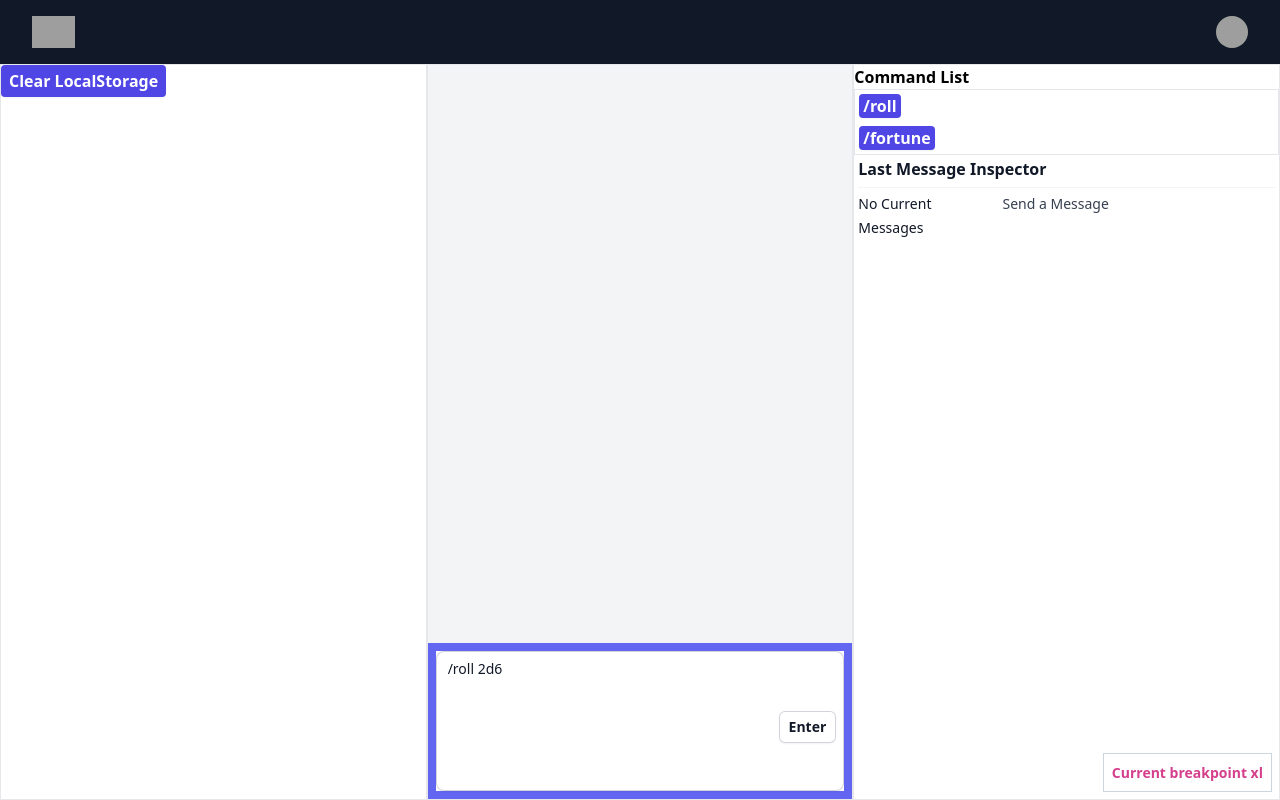
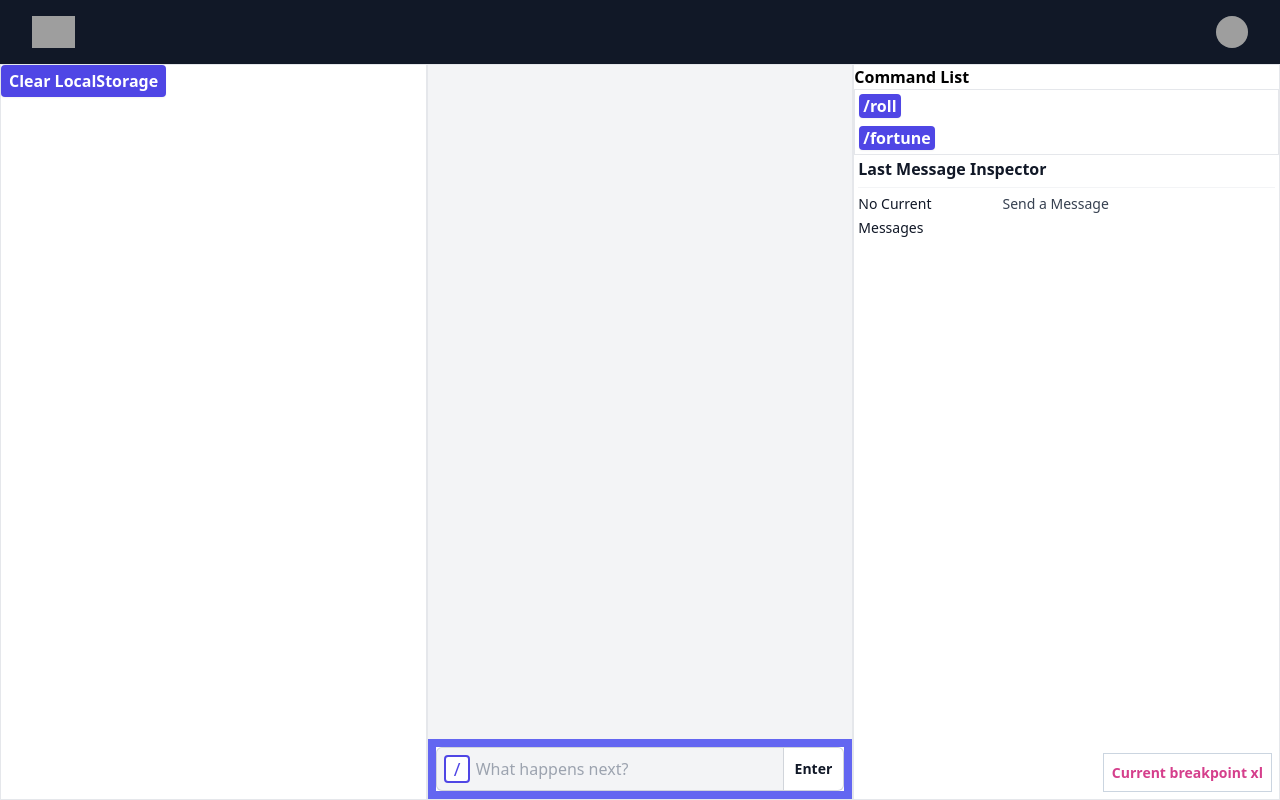
Before and after one commit to ChangedNameTo/solo-helper, a React (Vite) app: page / in a window 1280 px wide. Built offline with nearby package versions, Linux system fonts and the light colour scheme; grey boxes are pictures that could not be loaded; what javascript-time-ago would draw is missing.

Commit message:
Message box indicator working

```diff
--- a/src/components/CommandInputBox.jsx
+++ b/src/components/CommandInputBox.jsx
@@ -1,39 +1,50 @@
-import React, {useState} from 'react';
+import React, { useState } from "react";
+
+function classNames(...classes) {
+  return classes.filter(Boolean).join(" ");
+}
 
 export default function CommandInputBox(props) {
-  const [commandText, setCommandText] = useState('/roll 2d6');
+  const [commandText, setCommandText] = useState("");
+
+  const isCommand = () => commandText[0] === "/";
 
   const submitCommand = (e) => {
-    e.preventDefault()
-    props.onClick(commandText)
-    setCommandText('')
-  }
+    e.preventDefault();
+    props.onClick(commandText);
+    setCommandText("");
+  };
 
   return (
     <form className="m-2 flex-auto bg-white" onSubmit={(e) => submitCommand(e)}>
-      <div className="overflow-hidden rounded-lg pb-12 shadow-sm ring-1 ring-inset ring-gray-300 focus-within:ring-2 focus-within:ring-indigo-600">
-        <label htmlFor="comment" className="sr-only">
-          What happens next?
-        </label>
-        <textarea
-          rows={2}
-          name="Enter"
-          id="enter"
-          className="block w-full resize-none border-0 bg-transparent py-1.5 text-gray-900 placeholder:text-gray-400 focus:ring-0 sm:text-sm sm:leading-6"
+      <div className="relative mt-2 flex items-center">
+        <div
+          className={classNames(
+            isCommand() ? "bg-indigo-600 text-white" : "bg-white text-indigo-600",
+            "border-indigo-600 border-2 my-2 mx-2 rounded pointer-events-none absolute inset-y-0 left-0 flex items-center px-2 text-lg"
+          )}
+        >
+          /
+        </div>
+        <input
+          type="text"
+          name="entry"
+          id="entry"
+          className="block w-full rounded-none rounded-l-md border-0 py-2.5 pl-10 text-gray-900 ring-1 ring-inset ring-gray-300 placeholder:text-gray-400 focus:ring-2 focus:ring-inset focus:ring-indigo-600 sm:text:sm sm:leading-6 bg-gray-100"
           placeholder="What happens next?"
           onChange={(e) => setCommandText(e.target.value)}
           onKeyDown={(e) => {
-            if (e.key === 'Enter') submitCommand(e)
+            if (e.key === "Enter") submitCommand(e);
           }}
           value={commandText}
         />
         <button
           type="submit"
-          className="bottom-10 float-right mx-2 rounded-md bg-white px-2.5 py-1.5 text-sm font-semibold text-gray-900 shadow-sm ring-1 ring-inset ring-gray-300 hover:bg-gray-50"
+          className="relative -ml-px inline-flex items-center gap-x-1.5 rounded-r-md px-3 py-3 text-sm font-semibold text-gray-900 ring-1 ring-inset ring-gray-300 hover:bg-gray-50"
         >
           Enter
         </button>
       </div>
     </form>
-  )
+  );
 }
--- a/src/components/GameFeed.jsx
+++ b/src/components/GameFeed.jsx
@@ -17,12 +17,13 @@ export default function GameFeed() {
   const dispatch = useContext(MessagesDispatchContext)
 
   const messageListRef = useRef(null);
+  const commandInputBoxRef = useRef(null);
 
   // Calculate the maximum height based on the viewport size
   const calculateMaxHeight = () => {
     const viewportHeight = window.innerHeight;
     const headerHeight = 64; // Adjust this value based on your header size
-    const footerHeight = 156; // Adjust this value based on your header size
+    const footerHeight = commandInputBoxRef.innerHeight; // Adjust this value based on your header size
     return viewportHeight - headerHeight - footerHeight;
   };
 
@@ -63,7 +64,7 @@ export default function GameFeed() {
       </ul>
 
       {/* New Messages */}
-      <div className="bg-indigo-500 min-h-0">
+      <div className="bg-indigo-500 min-h-0" ref={commandInputBoxRef}>
         <CommandInputBox onClick={(i) => dispatch(
           {
             type: 'added',
--- a/src/components/MessageListItemTypes/CommandMessageListItem.jsx
+++ b/src/components/MessageListItemTypes/CommandMessageListItem.jsx
@@ -23,12 +23,12 @@ export default function CommandMessageListItem(props) {
       <div className="relative flex h-6 w-6 flex-none items-center justify-center bg-white">
           <div className="h-1.5 w-1.5 rounded-full bg-gray-100 ring-1 ring-gray-300" />
       </div>
-      <p className="flex-auto py-0.5 text-s leading-5 text-gray-500">
+      <div className="flex-auto py-0.5 text-s leading-5 text-gray-500">
         {props.message.command}
         <p className="pl-1 inline font-bold">
           {props.message.roll}
         </p>
-      </p>
+      </div>
       <time
         dateTime={props.message.dateTime}
         className="flex-none py-0.5 text-s leading-5 text-gray-500"
```
